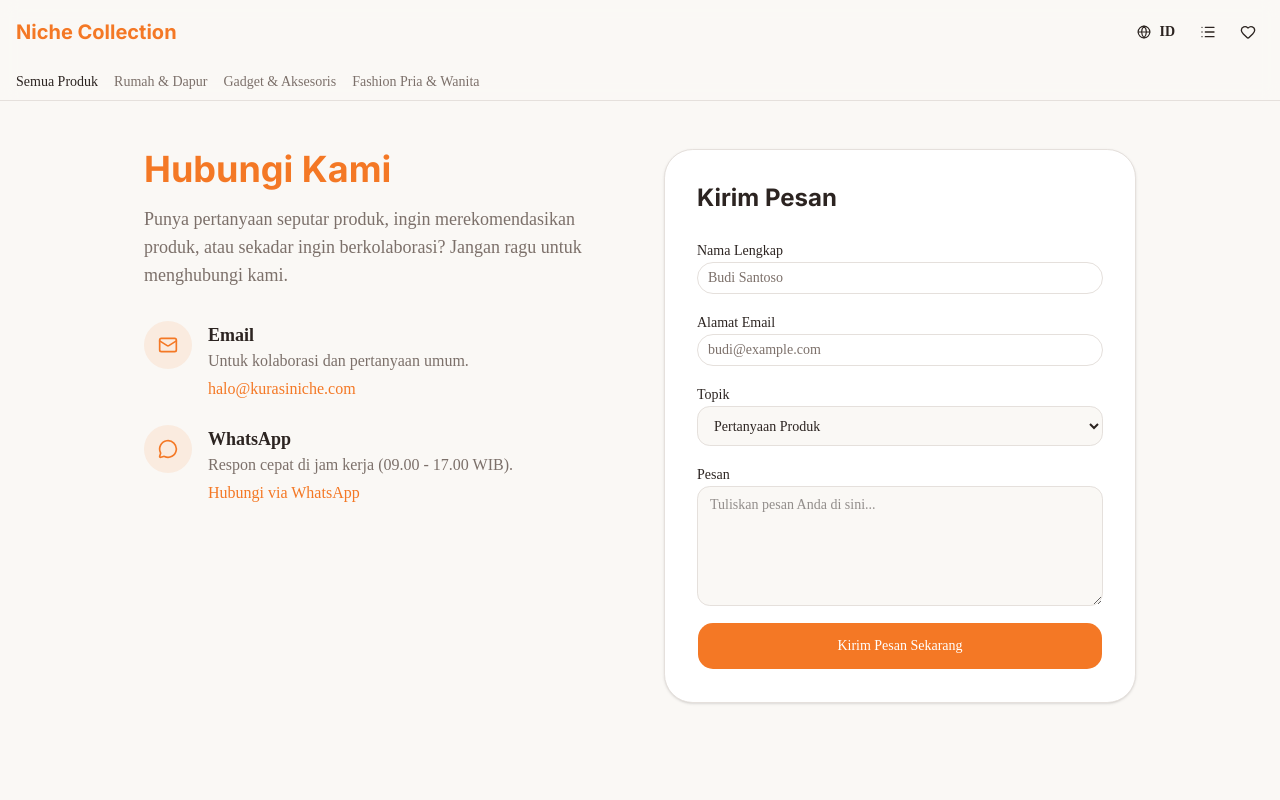
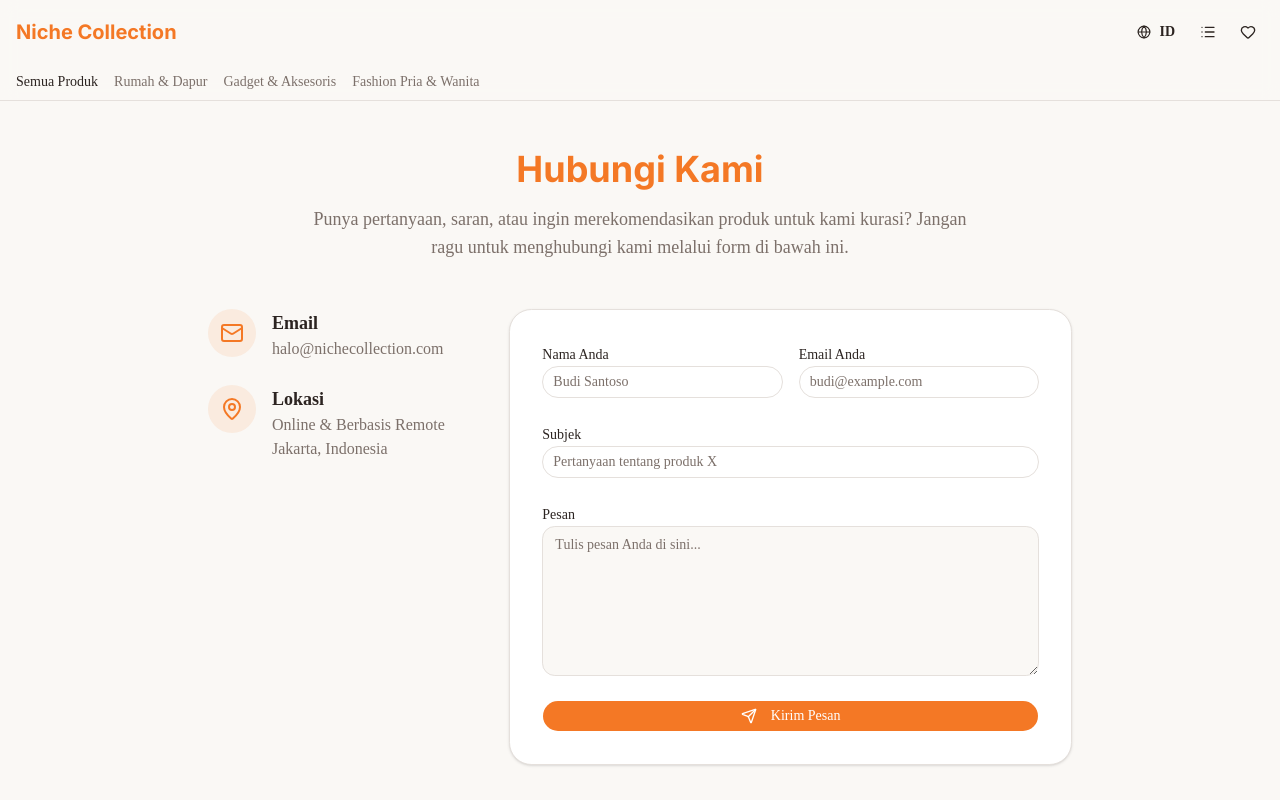
Before and after one commit to GymnastiarAlmaGhifari/niche-collection, a Next.js app: page /kontak in a window 1280 px wide. Shown: the top 800 px of the page. Built offline with nearby package versions, Linux system fonts and the light colour scheme.

Commit message:
Phase 3: Redis analytics and Resend email implemented

```diff
--- a/app/(public)/kontak/page.tsx
+++ b/app/(public)/kontak/page.tsx
@@ -2,108 +2,117 @@
 import { useState } from "react";
 import { Button } from "@/components/ui/button";
 import { Input } from "@/components/ui/input";
-import { getConfig } from "@/lib/data";
-import { Mail, MessageCircle, MapPin } from "lucide-react";
+import { toast } from "sonner";
+import { Mail, MapPin, Send } from "lucide-react";
 
 export default function KontakPage() {
-  const config = getConfig();
   const [loading, setLoading] = useState(false);
-  const [sent, setSent] = useState(false);
 
-  const handleSubmit = (e: React.FormEvent) => {
+  // Form State
+  const [name, setName] = useState("");
+  const [email, setEmail] = useState("");
+  const [subject, setSubject] = useState("");
+  const [message, setMessage] = useState("");
+
+  const handleSubmit = async (e: React.FormEvent) => {
     e.preventDefault();
     setLoading(true);
-    setTimeout(() => {
+
+    try {
+      const res = await fetch("/api/contact", {
+        method: "POST",
+        headers: { "Content-Type": "application/json" },
+        body: JSON.stringify({ name, email, subject, message }),
+      });
+
+      const data = await res.json();
+
+      if (!res.ok) {
+        throw new Error(data.error || "Gagal mengirim pesan.");
+      }
+
+      toast.success("Pesan terkirim!", {
+        description: "Terima kasih, kami akan membalas pesan Anda secepatnya.",
+      });
+
+      // Reset form
+      setName("");
+      setEmail("");
+      setSubject("");
+      setMessage("");
+    } catch (error: any) {
+      toast.error("Error", {
+        description: error.message,
+      });
+    } finally {
       setLoading(false);
-      setSent(true);
-    }, 1500);
+    }
   };
 
   return (
-    <div className="container mx-auto px-4 py-12 max-w-5xl">
-      <div className="grid md:grid-cols-2 gap-12">
+    <div className="container mx-auto px-4 py-12 max-w-4xl">
+      <div className="text-center mb-12">
+        <h1 className="font-heading text-4xl font-bold mb-4 text-primary">Hubungi Kami</h1>
+        <p className="text-lg text-muted-foreground max-w-2xl mx-auto">
+          Punya pertanyaan, saran, atau ingin merekomendasikan produk untuk kami kurasi? Jangan ragu untuk menghubungi kami melalui form di bawah ini.
+        </p>
+      </div>
 
-        <div>
-          <h1 className="font-heading text-4xl font-bold mb-4 text-primary">Hubungi Kami</h1>
-          <p className="text-muted-foreground text-lg mb-8">
-            Punya pertanyaan seputar produk, ingin merekomendasikan produk, atau sekadar ingin berkolaborasi? Jangan ragu untuk menghubungi kami.
-          </p>
-
-          <div className="space-y-6">
+      <div className="grid md:grid-cols-3 gap-10">
+        <div className="md:col-span-1 space-y-6">
           <div className="flex items-start gap-4">
-              <div className="w-12 h-12 bg-primary/10 rounded-full flex items-center justify-center shrink-0">
-                <Mail className="h-5 w-5 text-primary" />
+            <div className="bg-primary/10 p-3 rounded-full">
+              <Mail className="h-6 w-6 text-primary" />
             </div>
             <div>
-                <h3 className="font-bold text-lg">Email</h3>
-                <p className="text-muted-foreground mb-1">Untuk kolaborasi dan pertanyaan umum.</p>
-                <a href={`mailto:${config.social.email}`} className="text-primary hover:underline font-medium">
-                  {config.social.email}
-                </a>
+              <h3 className="font-semibold text-lg">Email</h3>
+              <p className="text-muted-foreground">halo@nichecollection.com</p>
             </div>
           </div>
 
           <div className="flex items-start gap-4">
-              <div className="w-12 h-12 bg-primary/10 rounded-full flex items-center justify-center shrink-0">
-                <MessageCircle className="h-5 w-5 text-primary" />
+            <div className="bg-primary/10 p-3 rounded-full">
+              <MapPin className="h-6 w-6 text-primary" />
             </div>
             <div>
-                <h3 className="font-bold text-lg">WhatsApp</h3>
-                <p className="text-muted-foreground mb-1">Respon cepat di jam kerja (09.00 - 17.00 WIB).</p>
-                <a href={config.social.whatsapp} target="_blank" rel="noreferrer" className="text-primary hover:underline font-medium">
-                  Hubungi via WhatsApp
-                </a>
-              </div>
+              <h3 className="font-semibold text-lg">Lokasi</h3>
+              <p className="text-muted-foreground">Online & Berbasis Remote<br/>Jakarta, Indonesia</p>
             </div>
           </div>
         </div>
 
-        <div className="bg-card border rounded-2xl p-8 shadow-sm">
-          <h2 className="font-heading text-2xl font-bold mb-6">Kirim Pesan</h2>
-
-          {sent ? (
-            <div className="bg-emerald-50 text-emerald-600 border border-emerald-200 rounded-xl p-6 text-center">
-              <div className="w-12 h-12 bg-emerald-100 rounded-full flex items-center justify-center mx-auto mb-4">
-                <Mail className="h-6 w-6" />
-              </div>
-              <h3 className="font-bold text-lg mb-2">Pesan Berhasil Terkirim!</h3>
-              <p>Terima kasih telah menghubungi kami. Tim kami akan segera merespons pesan Anda.</p>
-              <Button variant="outline" className="mt-6" onClick={() => setSent(false)}>Kirim Pesan Lain</Button>
-            </div>
-          ) : (
-            <form onSubmit={handleSubmit} className="space-y-4">
+        <div className="md:col-span-2">
+          <form onSubmit={handleSubmit} className="space-y-6 bg-card p-8 rounded-xl border shadow-sm">
+            <div className="grid grid-cols-2 gap-4">
               <div className="space-y-2">
-                <label className="text-sm font-medium">Nama Lengkap</label>
-                <Input placeholder="Budi Santoso" required />
+                <label className="text-sm font-medium">Nama Anda</label>
+                <Input required value={name} onChange={e=>setName(e.target.value)} placeholder="Budi Santoso" />
               </div>
               <div className="space-y-2">
-                <label className="text-sm font-medium">Alamat Email</label>
-                <Input type="email" placeholder="budi@example.com" required />
+                <label className="text-sm font-medium">Email Anda</label>
+                <Input required type="email" value={email} onChange={e=>setEmail(e.target.value)} placeholder="budi@example.com" />
+              </div>
             </div>
             <div className="space-y-2">
-                <label className="text-sm font-medium">Topik</label>
-                <select className="flex h-10 w-full rounded-md border border-input bg-background px-3 py-2 text-sm">
-                  <option>Pertanyaan Produk</option>
-                  <option>Rekomendasi Produk</option>
-                  <option>Kolaborasi Bisnis</option>
-                  <option>Lainnya</option>
-                </select>
+              <label className="text-sm font-medium">Subjek</label>
+              <Input required value={subject} onChange={e=>setSubject(e.target.value)} placeholder="Pertanyaan tentang produk X" />
             </div>
             <div className="space-y-2">
               <label className="text-sm font-medium">Pesan</label>
               <textarea
-                  className="flex min-h-[120px] w-full rounded-md border border-input bg-background px-3 py-2 text-sm"
-                  placeholder="Tuliskan pesan Anda di sini..."
                 required
+                className="flex min-h-[150px] w-full rounded-md border border-input bg-background px-3 py-2 text-sm ring-offset-background placeholder:text-muted-foreground focus-visible:outline-none focus-visible:ring-2 focus-visible:ring-ring focus-visible:ring-offset-2 disabled:cursor-not-allowed disabled:opacity-50"
+                placeholder="Tulis pesan Anda di sini..."
+                value={message}
+                onChange={e=>setMessage(e.target.value)}
               ></textarea>
             </div>
-              <Button type="submit" className="w-full h-12" disabled={loading}>
-                {loading ? "Mengirim..." : "Kirim Pesan Sekarang"}
+            <Button type="submit" className="w-full" disabled={loading}>
+              <Send className="mr-2 h-4 w-4" />
+              {loading ? "Mengirim..." : "Kirim Pesan"}
             </Button>
           </form>
-          )}
         </div>
-
       </div>
     </div>
   );
--- a/app/(public)/pergi/[id]/page.tsx
+++ /dev/null
@@ -1,62 +0,0 @@
-"use client";
-import { useEffect, useState, use } from "react";
-import { Loader2 } from "lucide-react";
-import { Button } from "@/components/ui/button";
-import { getProductBySlug } from "@/lib/data";
-import { useRouter } from "next/navigation";
-
-export default function PergiPage({ params }: { params: Promise<{ id: string }> }) {
-  const { id } = use(params);
-  const router = useRouter();
-  const [product, setProduct] = useState<any>(null);
-
-  useEffect(() => {
-    // In a real app this would fetch from an API or we pass it as Server Component
-    // but since we need client-side redirect logic easily, we do it here.
-    const p = getProductBySlug(id);
-    setProduct(p);
-
-    if (p) {
-      const timer = setTimeout(() => {
-        window.location.replace(p.affiliateUrl);
-      }, 1500); // Wait 1.5s to show transition
-      return () => clearTimeout(timer);
-    }
-  }, [id]);
-
-  if (!product) {
-    return (
-      <div className="min-h-[60vh] flex flex-col items-center justify-center p-4 text-center">
-        <Loader2 className="h-8 w-8 animate-spin text-primary mb-4" />
-        <p className="text-muted-foreground">Memuat data produk...</p>
-      </div>
-    );
-  }
-
-  const marketplaceName = product.marketplace.charAt(0).toUpperCase() + product.marketplace.slice(1);
-
-  return (
-    <div className="min-h-[60vh] flex flex-col items-center justify-center p-4 text-center max-w-md mx-auto animate-in fade-in zoom-in duration-500">
-      <div className="w-16 h-16 bg-primary/10 rounded-full flex items-center justify-center mb-6">
-        <Loader2 className="h-8 w-8 animate-spin text-primary" />
-      </div>
-      <h1 className="font-heading text-2xl font-bold mb-3">
-        Mengarahkan Anda ke {marketplaceName}...
-      </h1>
-      <p className="text-muted-foreground mb-8 text-sm">
-        Anda sedang dialihkan ke halaman produk <strong>{product.name}</strong> di {marketplaceName}.
-      </p>
-
-      <Button
-        className="w-full rounded-full h-12"
-        onClick={() => window.location.replace(product.affiliateUrl)}
-      >
-        Lanjut ke Marketplace Sekarang
-      </Button>
-
-      <p className="mt-8 text-xs text-muted-foreground/60 max-w-xs mx-auto">
-        Dengan melanjutkan, Anda setuju bahwa kami mungkin menerima komisi afiliasi tanpa biaya tambahan bagi Anda.
-      </p>
-    </div>
-  );
-}
--- /dev/null
+++ b/app/(public)/pergi/[id]/route.ts
@@ -0,0 +1,32 @@
+import { NextResponse } from "next/server";
+import { getProductBySlug } from "@/lib/data";
+import { Redis } from "@upstash/redis";
+
+const redis = new Redis({
+  url: process.env.UPSTASH_REDIS_REST_URL!,
+  token: process.env.UPSTASH_REDIS_REST_TOKEN!,
+});
+
+export async function GET(request: Request, { params }: { params: Promise<{ id: string }> }) {
+  const { id } = await params;
+  const product = getProductBySlug(id);
+
+  if (!product) {
+    return NextResponse.redirect(new URL("/", request.url));
+  }
+
+  try {
+    // Increment click count for this product
+    await redis.incr(`clicks:product:${product.id}`);
+
+    // Also track today's total clicks for dashboard
+    const today = new Date().toISOString().split("T")[0];
+    await redis.incr(`clicks:daily:${today}`);
+  } catch (error) {
+    console.error("Failed to log click to Redis:", error);
+    // Ignore error and proceed to redirect
+  }
+
+  // Redirect to affiliate URL
+  return NextResponse.redirect(product.affiliateUrl);
+}
--- a/app/admin/page.tsx
+++ b/app/admin/page.tsx
@@ -1,11 +1,34 @@
 import { Card, CardContent, CardHeader, CardTitle } from "@/components/ui/card";
 import { Package, Eye, MousePointerClick, TrendingUp } from "lucide-react";
 import { getProducts } from "@/lib/data";
+import { Redis } from "@upstash/redis";
 
-export default function AdminDashboard() {
+export const revalidate = 0; // Disable cache
+
+export default async function AdminDashboard() {
   const products = getProducts();
   const publishedCount = products.filter(p => p.status === 'published').length;
   const draftCount = products.filter(p => p.status === 'draft').length;
+
+  let todayClicks = 0;
+  let totalClicks = 0;
+
+  try {
+    const redis = new Redis({
+      url: process.env.UPSTASH_REDIS_REST_URL!,
+      token: process.env.UPSTASH_REDIS_REST_TOKEN!,
+    });
+
+    const today = new Date().toISOString().split("T")[0];
+    todayClicks = (await redis.get<number>(`clicks:daily:${today}`)) || 0;
+
+    for (const p of products) {
+      const c = await redis.get<number>(`clicks:product:${p.id}`);
+      if (c) totalClicks += c;
+    }
+  } catch (error) {
+    console.error("Failed to fetch redis stats:", error);
+  }
 
   return (
     <div className="space-y-6 animate-in fade-in">
@@ -34,22 +57,22 @@ export default function AdminDashboard() {
             <MousePointerClick className="h-4 w-4 text-muted-foreground" />
           </CardHeader>
           <CardContent>
-            <div className="text-2xl font-bold">142</div>
-            <p className="text-xs text-emerald-500 flex items-center mt-1">
-              <TrendingUp className="h-3 w-3 mr-1" /> +12.5% dari kemarin
+            <div className="text-2xl font-bold">{todayClicks}</div>
+            <p className="text-xs text-muted-foreground mt-1">
+              Dari kunjungan link afiliasi
             </p>
           </CardContent>
         </Card>
 
         <Card>
           <CardHeader className="flex flex-row items-center justify-between space-y-0 pb-2">
-            <CardTitle className="text-sm font-medium">Klik Afiliasi (7 Hari)</CardTitle>
+            <CardTitle className="text-sm font-medium">Total Klik Afiliasi</CardTitle>
             <MousePointerClick className="h-4 w-4 text-muted-foreground" />
           </CardHeader>
           <CardContent>
-            <div className="text-2xl font-bold">1,204</div>
+            <div className="text-2xl font-bold">{totalClicks}</div>
             <p className="text-xs text-muted-foreground mt-1">
-              Rata-rata 172 per hari
+              Akumulasi semua produk
             </p>
           </CardContent>
         </Card>
--- a/app/admin/statistik/page.tsx
+++ b/app/admin/statistik/page.tsx
@@ -1,12 +1,139 @@
-export default function AdminStatistikPage() {
+import { Redis } from "@upstash/redis";
+import { getProducts } from "@/lib/data";
+import { Card, CardContent, CardHeader, CardTitle } from "@/components/ui/card";
+import { MousePointerClick, TrendingUp } from "lucide-react";
+
+export const revalidate = 0; // Disable cache for this page
+
+export default async function AdminStatistikPage() {
+  const redis = new Redis({
+    url: process.env.UPSTASH_REDIS_REST_URL!,
+    token: process.env.UPSTASH_REDIS_REST_TOKEN!,
+  });
+
+  const products = getProducts();
+  const clickData = [];
+  let totalClicksAllTime = 0;
+
+  // Fetch click counts for all products
+  for (const product of products) {
+    try {
+      const clicks = await redis.get<number>(`clicks:product:${product.id}`);
+      const count = clicks || 0;
+      totalClicksAllTime += count;
+
+      clickData.push({
+        id: product.id,
+        name: product.name,
+        clicks: count,
+      });
+    } catch (e) {
+      console.error(e);
+    }
+  }
+
+  // Sort top products
+  clickData.sort((a, b) => b.clicks - a.clicks);
+  const topProducts = clickData.slice(0, 10);
+
+  // Fetch daily clicks for the last 7 days
+  const dailyClicks = [];
+  for (let i = 6; i >= 0; i--) {
+    const d = new Date();
+    d.setDate(d.getDate() - i);
+    const dateStr = d.toISOString().split("T")[0];
+
+    try {
+      const clicks = await redis.get<number>(`clicks:daily:${dateStr}`);
+      dailyClicks.push({
+        date: dateStr,
+        clicks: clicks || 0,
+      });
+    } catch(e) {
+      dailyClicks.push({ date: dateStr, clicks: 0 });
+    }
+  }
+
+  const todayClicks = dailyClicks[dailyClicks.length - 1].clicks;
+
   return (
     <div className="space-y-6">
       <div>
         <h1 className="text-3xl font-bold tracking-tight">Statistik Klik</h1>
-        <p className="text-muted-foreground mt-1">Pantau performa afiliasi Anda.</p>
+        <p className="text-muted-foreground mt-1">Pantau performa afiliasi Anda secara real-time dari Upstash Redis.</p>
       </div>
-      <div className="border rounded-md bg-card p-8 text-center text-muted-foreground">
-        <p>Grafik Recharts dan integrasi Redis (Upstash) akan diaktifkan di Tahap 2 & 3.</p>
+
+      <div className="grid gap-4 md:grid-cols-2 lg:grid-cols-4">
+        <Card>
+          <CardHeader className="flex flex-row items-center justify-between pb-2">
+            <CardTitle className="text-sm font-medium">Klik Hari Ini</CardTitle>
+            <TrendingUp className="h-4 w-4 text-muted-foreground" />
+          </CardHeader>
+          <CardContent>
+            <div className="text-2xl font-bold">{todayClicks}</div>
+          </CardContent>
+        </Card>
+        <Card>
+          <CardHeader className="flex flex-row items-center justify-between pb-2">
+            <CardTitle className="text-sm font-medium">Total Klik (Sepanjang Waktu)</CardTitle>
+            <MousePointerClick className="h-4 w-4 text-muted-foreground" />
+          </CardHeader>
+          <CardContent>
+            <div className="text-2xl font-bold">{totalClicksAllTime}</div>
+          </CardContent>
+        </Card>
+      </div>
+
+      <div className="grid md:grid-cols-2 gap-6">
+        <Card>
+          <CardHeader>
+            <CardTitle>Top 10 Produk Terpopuler</CardTitle>
+          </CardHeader>
+          <CardContent>
+            <div className="space-y-4">
+              {topProducts.map((p, i) => (
+                <div key={p.id} className="flex items-center">
+                  <div className="w-8 text-center font-bold text-muted-foreground">{i + 1}</div>
+                  <div className="flex-1 truncate pr-4 text-sm font-medium">{p.name}</div>
+                  <div className="font-mono text-sm">{p.clicks} klik</div>
+                </div>
+              ))}
+              {topProducts.length === 0 && (
+                <div className="text-sm text-muted-foreground">Belum ada data.</div>
+              )}
+            </div>
+          </CardContent>
+        </Card>
+
+        <Card>
+          <CardHeader>
+            <CardTitle>Klik 7 Hari Terakhir</CardTitle>
+          </CardHeader>
+          <CardContent>
+            <div className="flex h-[200px] items-end gap-2 pt-4">
+              {dailyClicks.map((day) => {
+                const max = Math.max(...dailyClicks.map(d => d.clicks), 1);
+                const height = `${(day.clicks / max) * 100}%`;
+
+                return (
+                  <div key={day.date} className="flex flex-col flex-1 items-center gap-2 group relative">
+                    <div className="w-full bg-primary/20 rounded-t-sm hover:bg-primary transition-all relative flex flex-col justify-end" style={{ height: '100%', minHeight: '24px' }}>
+                      <div className="w-full bg-primary rounded-t-sm" style={{ height }}></div>
+                    </div>
+                    <span className="text-[10px] text-muted-foreground">
+                      {day.date.split('-')[2]}/{day.date.split('-')[1]}
+                    </span>
+
+                    {/* Tooltip */}
+                    <div className="absolute -top-8 bg-foreground text-background text-xs px-2 py-1 rounded opacity-0 group-hover:opacity-100 transition-opacity">
+                      {day.clicks}
+                    </div>
+                  </div>
+                );
+              })}
+            </div>
+          </CardContent>
+        </Card>
       </div>
     </div>
   );
--- /dev/null
+++ b/app/api/contact/route.ts
@@ -0,0 +1,27 @@
+import { NextResponse } from "next/server";
+import { Resend } from "resend";
+
+const resend = new Resend(process.env.RESEND_API_KEY!);
+const notificationEmail = process.env.NOTIFICATION_EMAIL || "admin@nichecollection.com";
+
+export async function POST(request: Request) {
+  try {
+    const { name, email, subject, message } = await request.json();
+
+    if (!name || !email || !message) {
+      return NextResponse.json({ error: "Kolom wajib tidak boleh kosong." }, { status: 400 });
+    }
+
+    const data = await resend.emails.send({
+      from: "Niche Collection <onboarding@resend.dev>", // Resend default test email
+      to: notificationEmail,
+      subject: `Pesan Baru: ${subject || "Tanpa Subjek"}`,
+      text: `Dari: ${name} (${email})\n\nPesan:\n${message}`,
+    });
+
+    return NextResponse.json({ success: true, data });
+  } catch (error: any) {
+    console.error("Resend error:", error);
+    return NextResponse.json({ error: error.message }, { status: 500 });
+  }
+}
--- a/package.json
+++ b/package.json
@@ -11,6 +11,7 @@
   "dependencies": {
     "@base-ui/react": "^1.8.0",
     "@octokit/rest": "^22.0.1",
+    "@upstash/redis": "^1.39.0",
     "class-variance-authority": "^0.7.1",
     "cn": "^0.4.0",
     "embla-carousel-react": "^8.6.0",
@@ -21,6 +22,7 @@
     "next-themes": "^0.4.6",
     "react": "19.2.8",
     "react-dom": "19.2.8",
+    "resend": "^6.31.0",
     "shadcn": "^4.21.0",
     "sonner": "^2.0.8",
     "tw-animate-css": "^1.4.0",
```
Also changed, not shown: 1 other file (tests, documents, lock files or other folders). Lines whose indentation alone changed are shown as unchanged.
